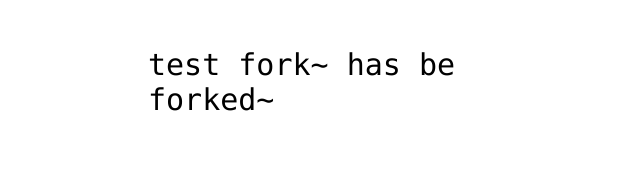
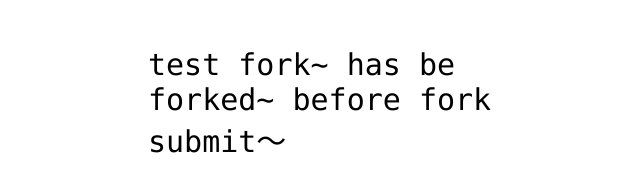
Before and after one commit to Asteria-Lina/hello-word, a plain HTML site: page index.html in a window 1280 px wide. Shown: the part 53-244 px from the top of the page, without its empty margins (292-932 px from the left). Drawn offline with Linux system fonts and the light colour scheme.

Commit message:
no message

```diff
--- a/index.html
+++ b/index.html
@@ -15,6 +15,7 @@
 <p>
   test fork~
   has be forked~
+  before fork submit～
 </p>
 
 </body>
```
